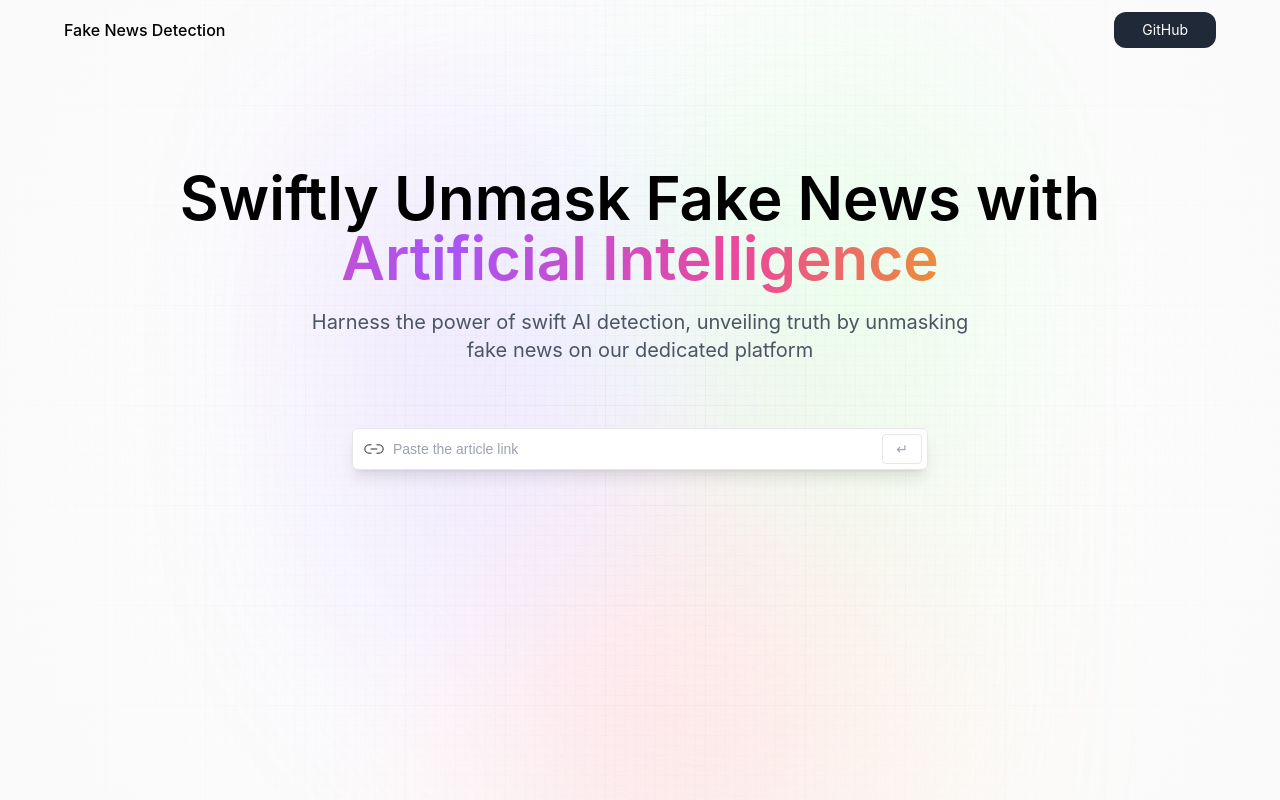
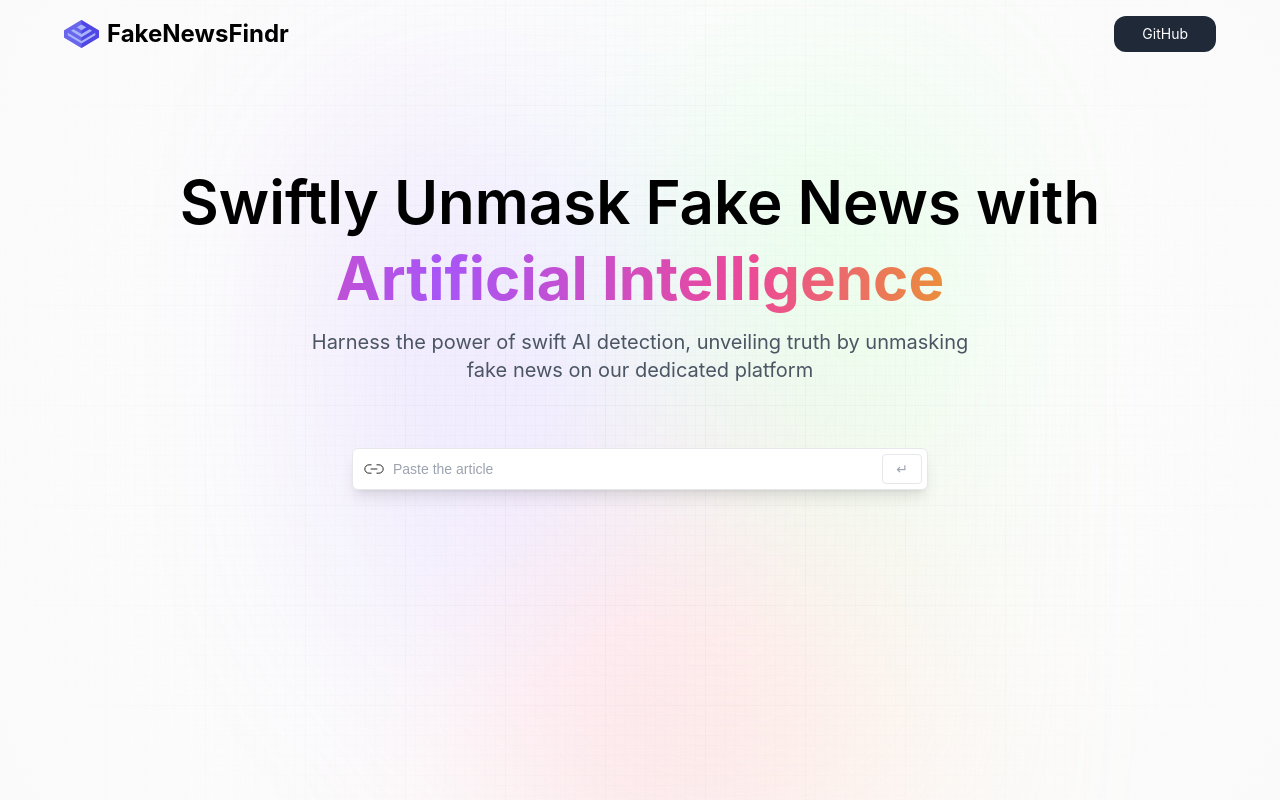
Before and after one commit to Abhish7k/fake-news-client, a React (Vite) app: page / in a window 1280 px wide. Built offline with nearby package versions, Linux system fonts and the light colour scheme.

Commit message:
refactor: logo

```diff
--- a/src/components/Demo.jsx
+++ b/src/components/Demo.jsx
@@ -51,8 +51,8 @@ const Demo = () => {
 
           <input
             onChange={handleChange}
-            type="url"
-            placeholder="Paste the article link"
+            type="text"
+            placeholder="Paste the article"
             required
             className="url_input peer"
           />
--- a/src/components/Hero.jsx
+++ b/src/components/Hero.jsx
@@ -1,8 +1,11 @@
 const Hero = () => {
   return (
     <header className="w-full flex justify-center items-center flex-col">
-      <nav className="flex justify-between items-center w-full mb-10 pt-3">
-        <h1 className="font-medium">Fake News Detection</h1>
+      <nav className="flex justify-between items-center w-full mb-10 pt-4">
+        <a href="/" className="flex items-center">
+          <img src="/public/logo.svg" alt="" className="h-7" />
+          <h1 className="pl-2 font-bold text-2xl">FakeNewsFindr</h1>
+        </a>
 
         <button
           type="button"
@@ -15,12 +18,14 @@ const Hero = () => {
         </button>
       </nav>
 
-      <h1 className="head_text font-semibold mt-20">
-        Swiftly Unmask Fake News with <br className="max-md:hidden" />
-        <span className="gradient-text text-transparent animate-gradient">
+      <div className="head_text">
+        <h1 className="pb-4">
+          Swiftly Unmask Fake News with <br className="max-md:hidden" />
+        </h1>
+        <span className="gradient-text font-bold text-transparent animate-gradient">
           Artificial Intelligence
         </span>
-      </h1>
+      </div>
       <h2 className="desc">
         Harness the power of swift AI detection, unveiling truth by unmasking
         fake news on our dedicated platform
```
